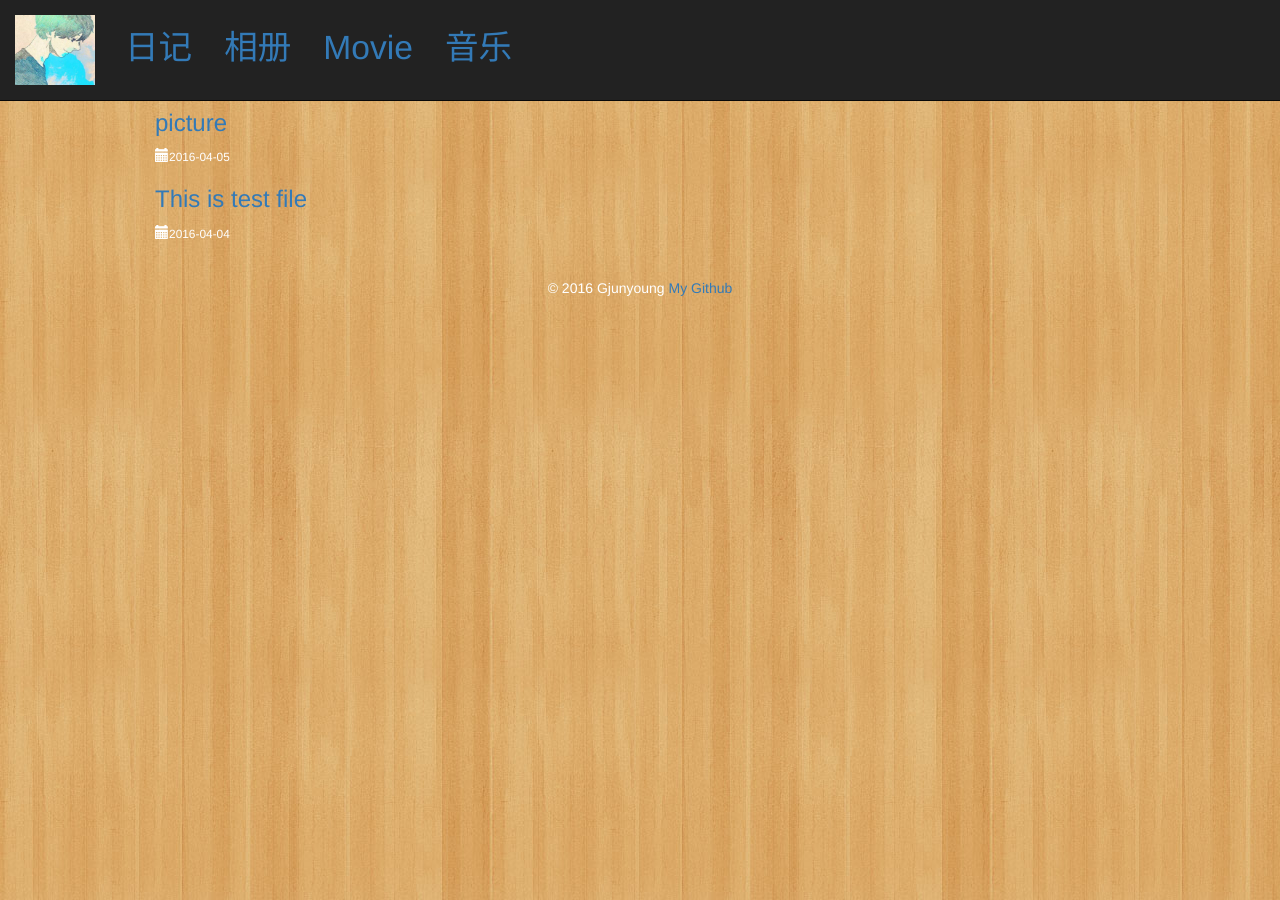
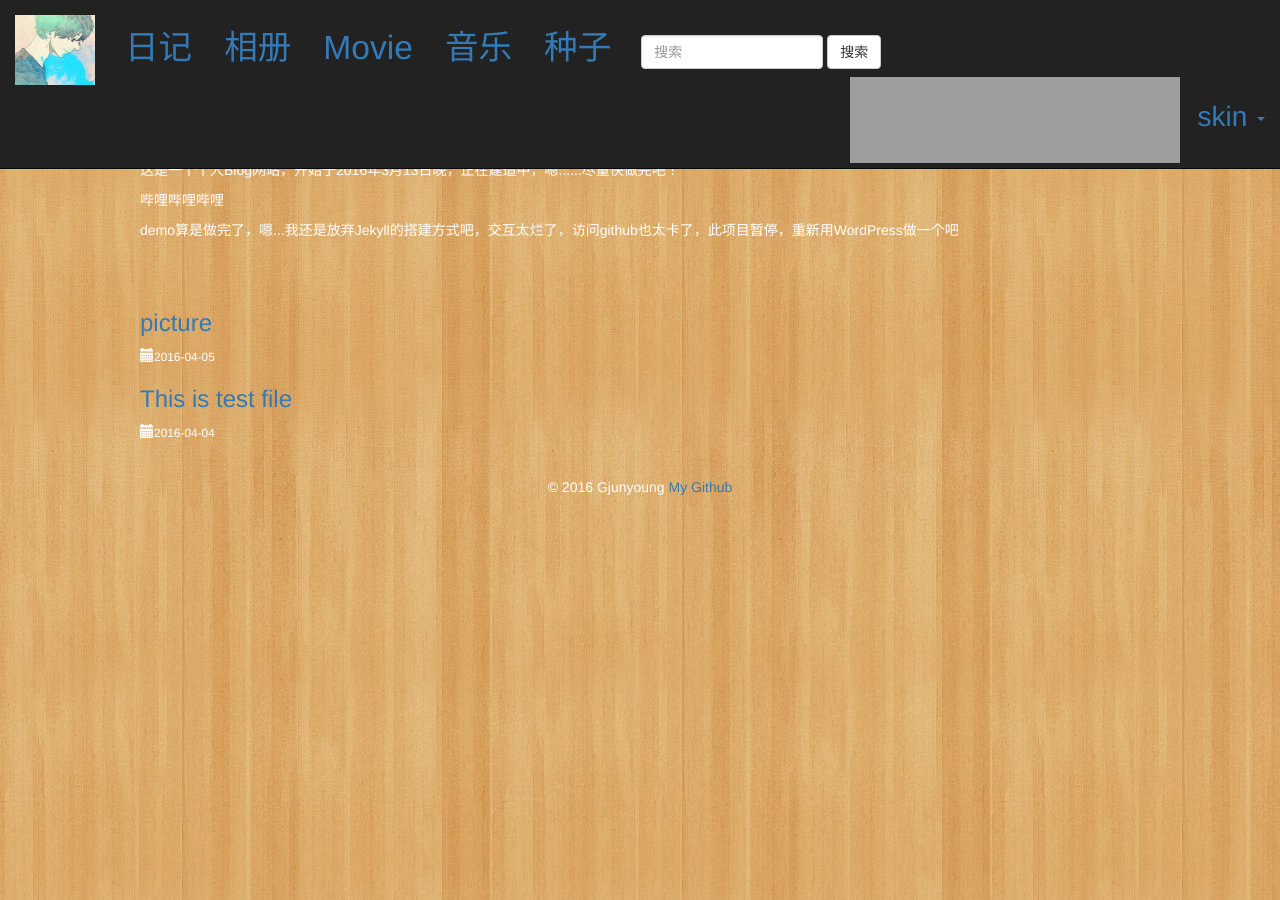
Before and after one commit to gjunyoung/blog-for-someone, a Jekyll site: the page built from index.html, in a window 1280 px wide. Built offline with Jekyll 4.4.1, drawn with Linux system fonts in a browser that asks for light colours; grey boxes are pictures that could not be loaded.

Commit message:
Update default.html

```diff
--- a/_layouts/default.html
+++ b/_layouts/default.html
@@ -18,12 +18,6 @@
     <div class="container-fluid">
         <!-- 头像 -->
         <div class="navbar-header" style="padding-top: -10px">
-           <button type="button" class="navbar-toggle collapsed" data-toggle="collapse" data-target="#navbar-collapse1">
-				<span class="sr-only">Toggle navigation</span>
-				<span class="icon-bar"></span>
-				<span class="icon-bar"></span>
-				<span class="icon-bar"></span>
-			</button>
             <a href="{{ site.baseurl }}">
                 <img id="toppic" class="navbar-brand" src="../img/iconimg/maybe.jpg"
                      style="width: 110px;height: 100px;">
@@ -32,18 +26,71 @@
 
         <!-- 导航 -->
         <div class="collapse navbar-collapse" id="navbar-collapse1" style="padding-top: 14px">
-            <ul class="nav nav-pills">
+            <ul id="mytab" class="nav nav-pills">
                 <li><a href="{{ site.baseurl }}/note">日记</a></li>
                 <li><a href="{{ site.baseurl }}/pictures">相册</a></li>
                 <li><a href="#">Movie</a></li>
                 <li><a href="#">音乐</a></li>
+                <li><a href="#" data-toggle="modal" data-target="#headModal">种子</a></li>
+                <form class="navbar-form navbar-left" role="search" style="padding-top: 13px;">
+                    <div class="form-group">
+                        <input type="text" class="form-control" placeholder="搜索">
+                    </div>
+                    <button type="button" class="btn btn-default">搜索</button>
+                </form>
+
+                <ul  class="nav nav-pills navbar-right">
+                    <li>
+                        <iframe frameborder="no" border="0" marginwidth="0" marginheight="0" width=330 height=86
+                        src="http://music.163.com/outchain/player?type=2&id=25706279&auto=1&height=66"></iframe>
+                    </li>
+                    <li class="dropdown" style="padding-top: 10px">
+                        <a href="#" class="dropdown-toggle" data-toggle="dropdown" style="font-size : 2.0em;">skin
+                            <span class="caret"></span>
+                        </a>
+                        <ul class="dropdown-menu myself" role="menu" aria-labelledby="Province" id="menu">
+                            <li role="presentation" id="dropdown1"><a  role="menuitem" tabindex="-1">水原希子</a></li>
+                            <li role="presentation" id="dropdown2"><a  role="menuitem" tabindex="-1">綾瀬はるか</a></li>
+                            <li role="presentation" id="dropdown3"><a  role="menuitem" tabindex="-1">nana</a></li>
+                            <li role="presentation" id="dropdown4"><a  role="menuitem" tabindex="-1">星空</a></li>
+                            <li role="presentation" id="dropdown5"><a  role="menuitem" tabindex="-1">老人与海</a></li>
+                            <li role="presentation" id="dropdown6"><a  role="menuitem" tabindex="-1">原画</a></li>
+                        </ul>
+                    </li>
+                </ul>
             </ul>
         </div>
     </div>
 </nav>
 
-<div class="container starter2">
-    {{content}}
+<div class="container">
+    <div class="starter2">
+        <h1>This is a blog website for HMJ</h1>
+        <p>这是一个个人Blog网站，开始于2016年3月13日晚，正在建造中，嗯......尽量快做完吧！</p>
+        <p>哔哩哔哩哔哩</p>
+        <p>demo算是做完了，嗯...我还是放弃Jekyll的搭建方式吧，交互太烂了，访问github也太卡了，此项目暂停，重新用WordPress做一个吧</p>
+    </div>
+    <div class="starter2">
+    {{ content }}
+    </div>
+
+    <div class="modal fade" id="headModal">
+        <div class="modal-dialog">
+            <div class="modal-content">
+                <div class="modal-header">
+                    <button type="button" class="close" data-dismiss="modal"><span aria-hidden="true">×</span><span class="sr-only">Close</span></button>
+                    <h4 class="modal-title" style="color: black">=。=？！</h4>
+                </div>
+                <div class="modal-body">
+                    <p style="color: red">想什么呢，这么干净的网站怎么会有种子？</p>
+                    <a href="test.md"></a>
+                </div>
+                <div class="modal-footer">
+                    <button type="button" class="btn btn-default" data-dismiss="modal">关闭</button>
+                </div>
+            </div><!-- /.modal-content -->
+        </div><!-- /.modal-dialog -->
+    </div><!-- /.modal -->
 </div>
 <div id="footer">&copy; 2016 Gjunyoung <a href="https://github.com/gjunyoung">My Github</a></div>
 <script src="http://cdn.bootcss.com/jquery/2.2.1/jquery.min.js"></script>
```
